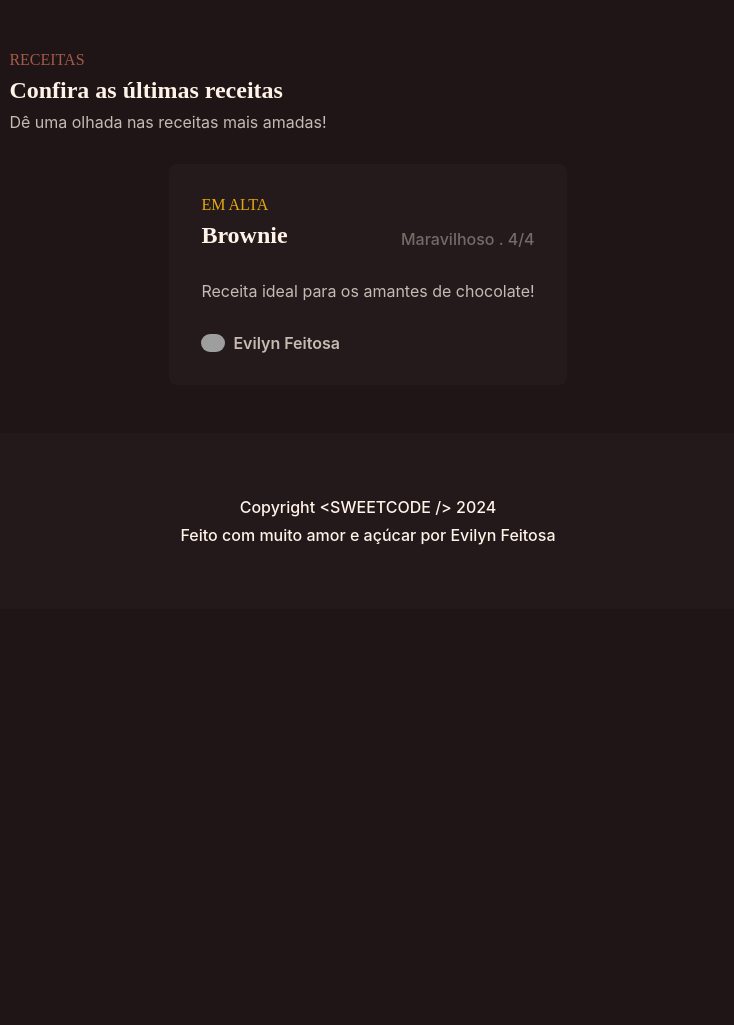
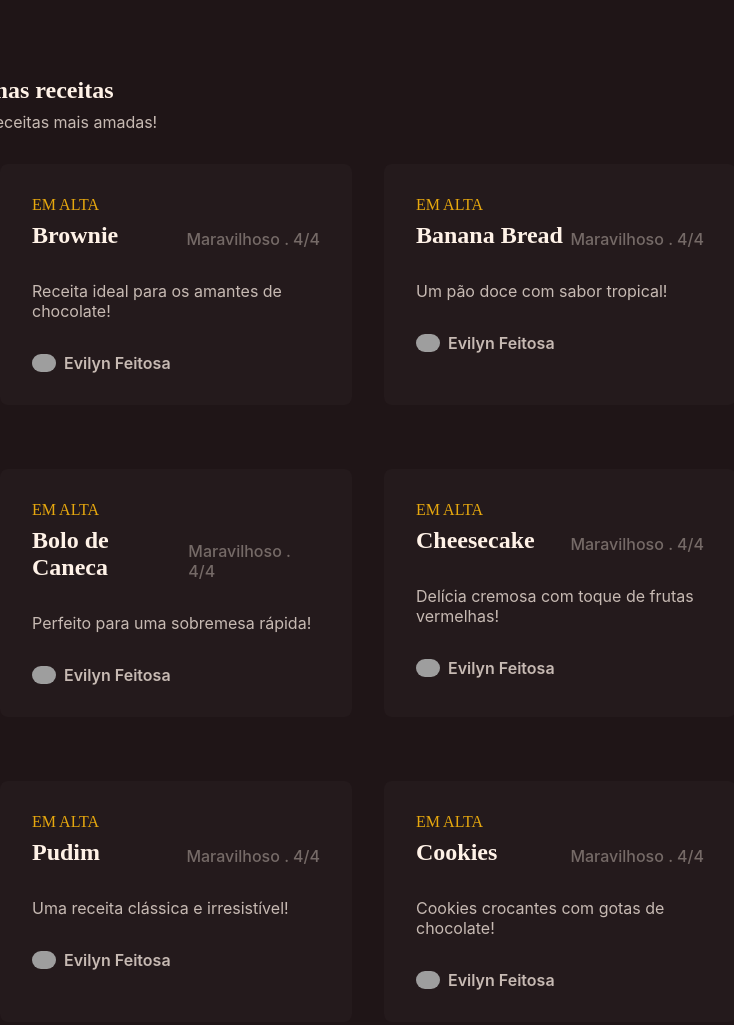
Before and after one commit to itgirlhightech/landing_page, a plain HTML site: page index.html in a window 1280 px wide. Shown: the part 651-1676 px from the top of the page, without its empty margins (272-1006 px from the left). Before the commit the page ends 1260 px from the top, so only its background shows below. Drawn offline with Linux system fonts and the light colour scheme; grey boxes are pictures that could not be loaded.

Commit message:
adição de javascript e complementos

```diff
--- a/index.html
+++ b/index.html
@@ -15,7 +15,7 @@
                 <li><a href="#">Home</a></li>
                 <li><a href="#">Receitas</a></li>
                 <li><a href="#">Novidades</a></li>
-                <li><a href="#">Melhor avaliadas</a></li> <!-- Corrigido "avalidas" para "avaliadas" -->
+                <li><a href="#">Melhor avaliadas</a></li>
             </ul>
             <a class="Github" href="https://github.com/itgirlhightech">Github</a>
         </nav>
@@ -23,14 +23,14 @@
     <main>
         <div class="principal">
             <section class="hero">
-                <header class="hero-conteudo"> <!-- Corrigido "here-conteudo" para "hero-conteudo" -->
-                    <span class="destaque marrom">Novidade</span> <!-- Letras maiúsculas para consistência -->
+                <header class="hero-conteudo">
+                    <span class="destaque marrom">Novidade</span>
                     <h1>Encontre a receita perfeita!</h1>
                     <hr/>
                     <h2 class="hero-sub">Explore dezenas de receitas deliciosas e práticas em um só lugar!</h2>
                 </header>
                 <div class="hero-image-cont">
-                    <figure><img src="assets/imagens/banana_breadd.jpg" alt="Banana Bread"/></figure> <!-- Nomes de arquivos corrigidos para o padrão snake_case -->
+                    <figure><img src="assets/imagens/banana_breadd.jpg" alt="Banana Bread"/></figure>
                     <figure><img src="assets/imagens/bolo_de_cenecaa.jpg" alt="Bolo de Caneca"/></figure>
                     <figure><img src="assets/imagens/brownie.jpg" alt="Brownie"/></figure>
                     <figure><img src="assets/imagens/cheesecakee.jpg" alt="Cheesecake"/></figure>
@@ -41,38 +41,41 @@
                 </div>
             </section>
         </div>
-        <section class="botao-container"> <!-- Corrigido "votao-container" para "botao-container" -->
+        <section class="botao-container">
             <button type="button">
                 <img src="assets/imagens/angle-small-down.png" alt="Seta para baixo"/>
             </button>
         </section>
+
+
         <section class="receitas">
-            <header class="receita-cabecalho"> <!-- Corrigido "receita-cabeçalho" para "receita-cabecalho" -->
-                <span class="destaque marrom">Receitas</span> <!-- Letras maiúsculas para consistência -->
+            <header class="receita-cabecalho">
+                <span class="destaque marrom">Receitas</span>
                 <h2 class="receita-titulo">Confira as últimas receitas</h2>
                 <p class="receita-subtitulo">Dê uma olhada nas receitas mais amadas!</p>
             </header>
-            <div class="receitas-card-container">
-                <div class="receitas-card">
-                    <header class="card-cabecalho"> <!-- Corrigido "card-cabeçalho" para "card-cabecalho" -->
-                        <div class="card-cabecalho-detalhes"> <!-- Corrigido "card-cabeçalho-detalhes" para "card-cabecalho-detalhes" -->
-                            <span class="destaque amarelo">Em alta</span> <!-- Letras maiúsculas para consistência -->
-                            <h3 class="receita-titulo">Brownie</h3>
-                        </div>
-                        <p class="receita-avaliacao">Maravilhoso . 4/4</p> <!-- Corrigido "avaliação" para "avaliacao" -->
-                    </header>
-                    <p class="receita-descricao">Receita ideal para os amantes de chocolate!</p>
-                    <div class="receita-autor">
-                        <img src="assets/imagens/1701277217025.jpg" alt="Autora Evilyn Feitosa"/>
-                        <span class="receita-autor-nome">Evilyn Feitosa</span>
-                    </div>
-                </div>
+            <div id="receitas-card-container" class="receitas-card-container">
+
             </div>
         </section>
+
+
+        <section id="detalhes-receita" class="detalhes-receita" style="display:none;">
+            <h2 id="titulo-receita"></h2>
+            <h3>Ingredientes</h3>
+            <ul id="ingredientes-receita"></ul>
+            <h3>Modo de Preparo</h3>
+            <p id="modo-preparo-receita"></p>
+            <button id="voltar">Voltar</button>
+        </section>
     </main>
+
     <footer>
         <p class="footer-copy">Copyright &lt;SWEETCODE /&gt; 2024</p>
-        <p class="footer-autor">Feito com muito amor e açúcar por Evilyn Feitosa</p> <!-- Corrigido "açucar" para "açúcar" -->
+        <p class="footer-autor">Feito com muito amor e açúcar por Evilyn Feitosa</p>
     </footer>
+
+
+    <script src="script.js"></script>
 </body>
 </html>
--- /dev/null
+++ b/script.js
@@ -0,0 +1,154 @@
+const receitas = [
+    {
+        titulo: "Brownie",
+        descricao: "Receita ideal para os amantes de chocolate!",
+        autor: "Evilyn Feitosa",
+        avaliacao: "4/4",
+        imagem: "assets/imagens/1701277217025.jpg",
+        ingredientes: [
+            "200g de chocolate meio amargo",
+            "150g de manteiga",
+            "3 ovos",
+            "200g de açúcar",
+            "100g de farinha de trigo",
+            "1 pitada de sal",
+            "1 colher de chá de essência de baunilha"
+        ],
+        modoPreparo: "Derreta o chocolate e a manteiga juntos em banho-maria. Em uma tigela separada, bata os ovos com o açúcar até formar um creme. Adicione o chocolate derretido e misture bem. Acrescente a farinha peneirada, o sal e a essência de baunilha. Misture até ficar homogêneo. Despeje a massa em uma assadeira e asse em forno preaquecido a 180°C por cerca de 25-30 minutos."
+    },
+    {
+        titulo: "Banana Bread",
+        descricao: "Um pão doce com sabor tropical!",
+        autor: "Evilyn Feitosa",
+        avaliacao: "4/4",
+        imagem: "assets/imagens/1701277217025.jpg",
+        ingredientes: [
+            "3 bananas maduras",
+            "100g de açúcar",
+            "2 ovos",
+            "150g de farinha de trigo",
+            "1 colher de chá de fermento em pó",
+            "1 colher de chá de canela"
+        ],
+        modoPreparo: "Amasse as bananas e misture com os ovos. Adicione o açúcar, a farinha, o fermento e a canela. Mexa bem até formar uma massa homogênea. Despeje em uma forma untada e leve ao forno preaquecido a 180°C por cerca de 40 minutos."
+    },
+    {
+        titulo: "Bolo de Caneca",
+        descricao: "Perfeito para uma sobremesa rápida!",
+        autor: "Evilyn Feitosa",
+        avaliacao: "4/4",
+        imagem: "assets/imagens/1701277217025.jpg",
+        ingredientes: [
+            "1 ovo",
+            "4 colheres (sopa) de leite",
+            "3 colheres (sopa) de óleo",
+            "4 colheres (sopa) de açúcar",
+            "2 colheres (sopa) de chocolate em pó",
+            "4 colheres (sopa) de farinha de trigo",
+            "1 colher (café) de fermento em pó"
+        ],
+        modoPreparo: "Em uma caneca, coloque o ovo e bata com um garfo. Adicione o leite, o óleo, o açúcar e o chocolate, e bata até misturar bem. Acrescente a farinha de trigo e o fermento, e mexa até a massa ficar homogênea. Leve ao micro-ondas por 3 minutos em potência alta."
+    },
+    {
+        titulo: "Cheesecake",
+        descricao: "Delícia cremosa com toque de frutas vermelhas!",
+        autor: "Evilyn Feitosa",
+        avaliacao: "4/4",
+        imagem: "assets/imagens/1701277217025.jpg",
+        ingredientes: [
+            "200g de biscoito maisena triturado",
+            "100g de manteiga derretida",
+            "600g de cream cheese",
+            "200g de açúcar",
+            "3 ovos",
+            "1 colher (chá) de essência de baunilha",
+            "300g de creme de leite",
+            "200g de geleia de frutas (opcional)"
+        ],
+        modoPreparo: "Misture o biscoito triturado com a manteiga derretida e pressione a mistura no fundo de uma forma de fundo removível. Asse a base por 10 minutos a 180°C. Bata o cream cheese com o açúcar até ficar cremoso. Adicione os ovos, a essência de baunilha e o creme de leite. Despeje o creme sobre a base de biscoito e asse por cerca de 1 hora a 160°C. Depois de esfriar, cubra com a geleia de frutas e leve à geladeira antes de servir."
+    },
+    {
+        titulo: 'Pudim',
+        descricao: 'Uma receita clássica e irresistível!',
+        avaliacao: '4/4',
+        autor: 'Evilyn Feitosa',
+        imagem: 'assets/imagens/1701277217025.jpg',
+        ingredientes: [
+            "1 lata de leite condensado",
+            "2 medidas (da lata) de leite",
+            "3 ovos",
+            "1 xícara de açúcar (para a calda)"
+        ],
+        modoPreparo: "Para a calda, derreta o açúcar em uma panela até caramelizar e despeje em uma forma de pudim. No liquidificador, bata o leite condensado, o leite e os ovos. Despeje a mistura na forma caramelizada. Cozinhe em banho-maria no forno preaquecido a 180°C por cerca de 1 hora e 30 minutos. Depois de frio, leve à geladeira por algumas horas antes de desenformar."
+    },
+    {
+        titulo: "Cookies",
+        descricao: "Cookies crocantes com gotas de chocolate!",
+        autor: "Evilyn Feitosa",
+        avaliacao: "4/4",
+        imagem: "assets/imagens/1701277217025.jpg",
+        ingredientes: [
+            "200g de manteiga",
+            "150g de açúcar mascavo",
+            "100g de açúcar",
+            "2 ovos",
+            "300g de farinha de trigo",
+            "1 colher (chá) de fermento em pó",
+            "200g de gotas de chocolate"
+        ],
+        modoPreparo: "Bata a manteiga com os açúcares até obter um creme claro. Adicione os ovos um a um e continue batendo. Misture a farinha e o fermento até incorporar. Adicione as gotas de chocolate e misture. Forme pequenas bolinhas e coloque-as em uma assadeira forrada com papel manteiga. Asse em forno preaquecido a 180°C por 12-15 minutos."
+    }
+];
+
+const container = document.getElementById('receitas-card-container');
+const detalhesReceita = document.getElementById('detalhes-receita');
+const tituloReceita = document.getElementById('titulo-receita');
+const ingredientesReceita = document.getElementById('ingredientes-receita');
+const modoPreparoReceita = document.getElementById('modo-preparo-receita');
+const voltar = document.getElementById('voltar');
+
+
+function exibirCards() {
+    // biome-ignore lint/complexity/noForEach: <explanation>
+    receitas.forEach(receita => {
+        const card = document.createElement('div');
+        card.classList.add('receitas-card');
+
+        card.innerHTML = `
+            <header class="card-cabecalho">
+                <div class="card-cabecalho-detalhes">
+                    <span class="destaque amarelo">Em alta</span>
+                    <h3 class="receita-titulo">${receita.titulo}</h3>
+                </div>
+                <p class="receita-avaliacao">Maravilhoso . ${receita.avaliacao}</p>
+            </header>
+            <p class="receita-descricao">${receita.descricao}</p>
+            <div class="receita-autor">
+                <img src="${receita.imagem}" alt="Imagem do autor">
+                <span class="receita-autor-nome">${receita.autor}</span>
+            </div>
+        `;
+
+        card.addEventListener('click', () => mostrarDetalhes(receita));
+        container.appendChild(card);
+    });
+}
+
+// Função para mostrar os detalhes da receita
+function mostrarDetalhes(receita) {
+    tituloReceita.innerText = receita.titulo;
+    ingredientesReceita.innerHTML = receita.ingredientes.map(ingrediente => `<li>${ingrediente}</li>`).join('');
+    modoPreparoReceita.innerText = receita.modoPreparo;
+
+    container.style.display = 'none'; // Esconde os cards
+    detalhesReceita.style.display = 'block'; // Exibe os detalhes da receita
+}
+
+// Função para voltar aos cards de receitas
+voltar.addEventListener('click', () => {
+    container.style.display = 'flex'; // Exibe os cards
+    detalhesReceita.style.display = 'none'; // Esconde os detalhes
+});
+
+// Inicializa a exibição dos cards
+exibirCards();
--- a/style.css
+++ b/style.css
@@ -144,30 +144,49 @@ hr {
     border-radius: 0.5rem;
 }
 
+.menu li {
+    display: inline;
+}
+
+.hero {
+    padding: 3rem 0;
+    text-align: inter;
+}
+
+.hero-conteudo {
+    margin-bottom: 2rem;
+}
+
+
+.botao-container {
+    text-align: center;
+    margin-top: 2rem;
+}
+
 .botao-container {
    width: 100%;
-   max-width: 1120px; /* Corrigido para adicionar 'px' */
+   max-width: 1120px;
    margin: auto;
    display: flex;
-   justify-content:center; /* Para centralizar o botão */
-   padding: 1rem 0; /* Adicionando algum espaçamento para o botão */
+   justify-content:center;
+   padding: 1rem 0;
 }
 
 button {
    border: none;
-   padding: 0.5rem; /* Ajustando o padding para reduzir o tamanho */
+   padding: 0.5rem;
    border-radius: 0.5rem;
-   background-color: #a45a49; /* Alterado para 'background-color' */
+   background-color: #a45a49;
    display: flex;
    justify-content: center;
    align-items: center;
-   width: 3rem; /* Tamanho ajustado do botão */
+   width: 3rem;
    height: 3rem;
 }
 
 button img {
-   width: 1.5rem; /* Ajusta o tamanho da imagem da seta */
-   height: 1.5rem; /* Mantém proporção da seta */
+   width: 1.5rem;
+   height: 1.5rem;
 }
 
 
@@ -201,10 +220,17 @@ button img {
 
 .receitas-card-container {
     padding: 0rem 10rem;
-    display: flex;
-    flex-direction: row;
+    grid-template-columns: repeat(2, 1fr);
+    display: grid;
     flex-wrap: wrap;
     gap: 2rem;
+}
+
+@media (max-width: 768px) {
+    .receitas-card-container {
+        grid-template-columns: 1fr;
+        padding: 0rem 2rem;
+    }
 }
 
 .receitas-card {
@@ -217,6 +243,22 @@ button img {
     flex-basis: 29rem;
     margin-top: 2rem;
 }
+
+.receitas-card:hover {
+    transform: scale(1.05);
+}
+
+@media (max-width: 768px) {
+    .receitas-card-container {
+        padding: 0rem 2rem;
+    }
+
+    .receitas-card {
+        flex-basis: calc(100% - 2rem);
+        margin-top: 1rem;
+    }
+}
+
 
 .card-cabecalho {
     display: flex;
```
